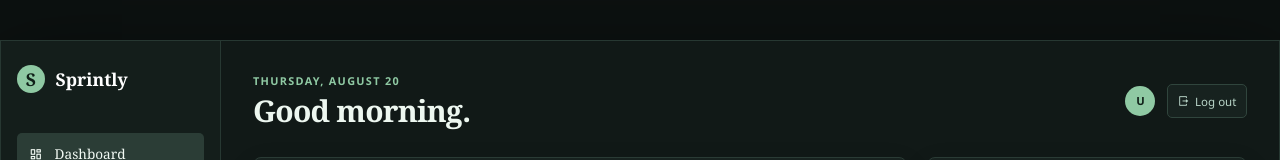
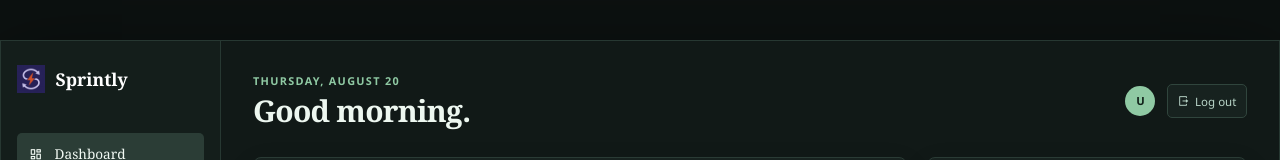
Before and after one commit to syncingspark-dev/Task-Manager, a React (Vite) app: page /home in a window 1280 px wide. Shown: the top 160 px of the page. Built offline with nearby package versions, Linux system fonts and the light colour scheme.

Commit message:
logos added

```diff
--- a/index.html
+++ b/index.html
@@ -2,7 +2,7 @@
 <html lang="en">
   <head>
     <meta charset="UTF-8" />
-    <link rel="icon" type="image/svg+xml" href="/favicon.svg" />
+    <link rel="icon" type="image/svg+xml" href="/SyncingSpark_logo.png" />
     <meta name="viewport" content="width=device-width, initial-scale=1.0" />
     <title>Sprintly | Daily goal tracker</title>
     <link rel="preload" as="image" href="/my-image.png" />
--- a/src/Components/TaskManager.jsx
+++ b/src/Components/TaskManager.jsx
@@ -290,7 +290,7 @@ export const TaskManager = () => {
   return (
     <div className="dashboard-shell">
       <aside className="sidebar">
-        <div className="brand"><span className="brand-mark">S</span><span>Sprintly</span></div>
+        <div className="brand"><span className="brand-mark"><img src="./src/assets/SyncingSpark_logo.png"></img></span><span>Sprintly</span></div>
         <nav className="space-y-2">
           {['Dashboard', 'My goals'].map((item, index) => (
             <button key={item} onClick={() => setActiveView(index === 0 ? 'dashboard' : 'goals')} className={`nav-item ${activeView === (index === 0 ? 'dashboard' : 'goals') ? 'nav-item-active' : ''}`}><i className={`ri-${['dashboard-line', 'focus-3-line'][index]}`} />{item}</button>
```
Also changed, not shown: SyncingSpark_logo.png (added), src/assets/SyncingSpark_logo.png (added).
